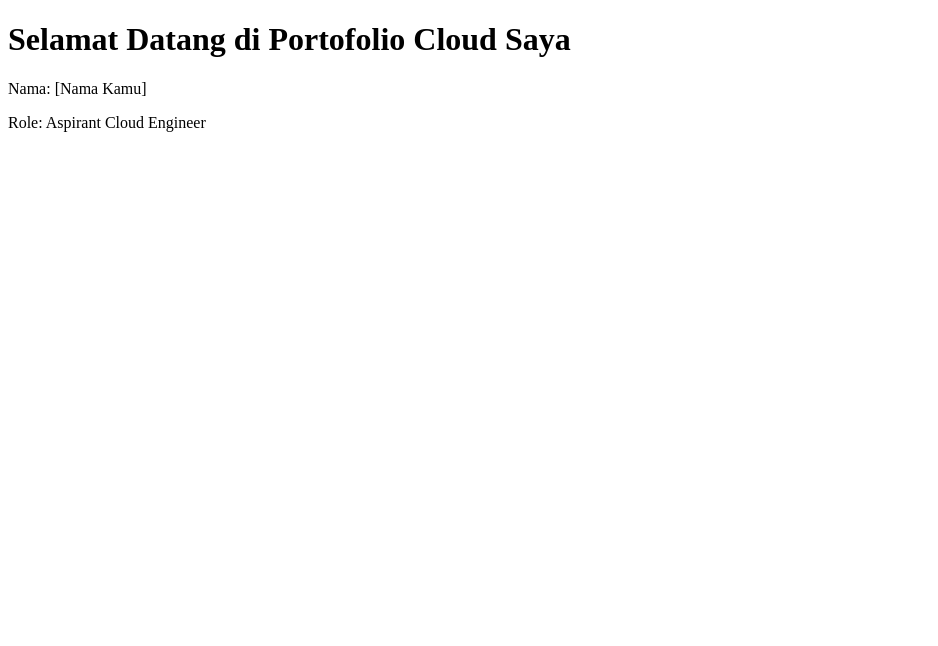
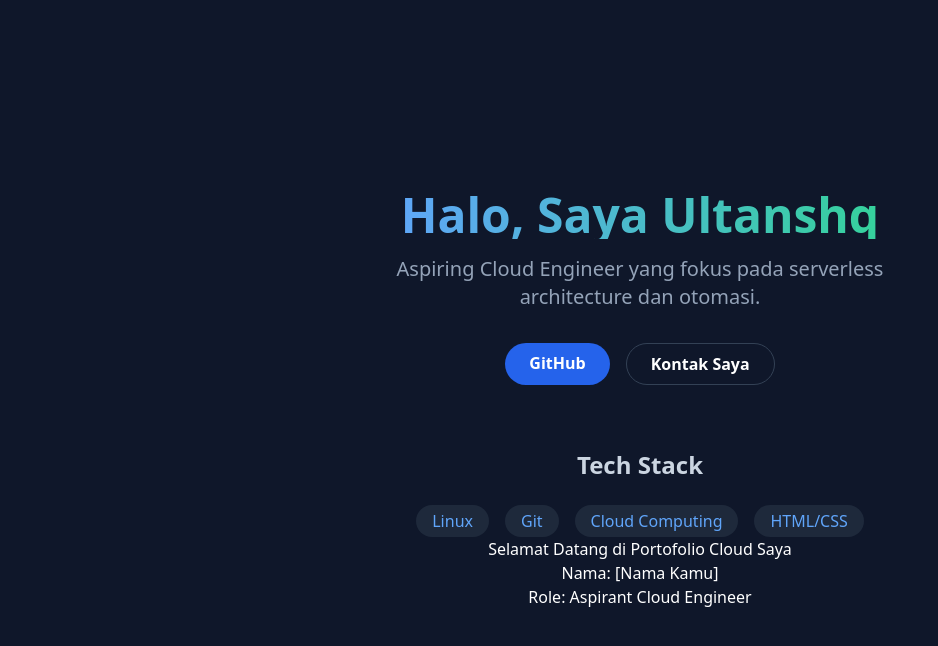
Before and after one commit to Ultanshq/cloud-resume, a plain HTML site: page index.html in a window 1280 px wide. Shown: the whole page, without its empty margins (0-938 px from the left). Drawn offline with nearby package versions, Linux system fonts and the light colour scheme.

Commit message:
Update layout dengan Tailwind CSS

```diff
--- a/index.html
+++ b/index.html
@@ -1,4 +1,43 @@
 <!DOCTYPE html>
+<html lang="id">
+<head>
+    <meta charset="UTF-8">
+    <meta name="viewport" content="width=device-width, initial-scale=1.0">
+    <script src="https://cdn.tailwindcss.com"></script>
+    <title>Ultanshq | Cloud Engineer</title>
+</head>
+<body class="bg-slate-900 text-white min-h-screen flex flex-col items-center justify-center p-6">
+
+    <div class="text-center">
+        <h1 class="text-5xl font-extrabold mb-4 text-transparent bg-clip-text bg-gradient-to-r from-blue-400 to-emerald-400">
+            Halo, Saya Ultanshq
+        </h1>
+        <p class="text-xl text-slate-400 mb-8 max-w-lg">
+            Aspiring Cloud Engineer yang fokus pada serverless architecture dan otomasi.
+        </p>
+
+        <div class="flex justify-center gap-4">
+            <a href="https://github.com/Ultanshq" target="_blank" class="bg-blue-600 hover:bg-blue-700 px-6 py-2 rounded-full font-semibold transition">
+                GitHub
+            </a>
+            <a href="mailto:sultandan216@gmail.com" class="border border-slate-700 hover:bg-slate-800 px-6 py-2 rounded-full font-semibold transition">
+                Kontak Saya
+            </a>
+        </div>
+    </div>
+
+    <div class="mt-16 text-center">
+        <h2 class="text-2xl font-semibold mb-6 text-slate-300">Tech Stack</h2>
+        <div class="flex flex-wrap justify-center gap-4">
+            <span class="bg-slate-800 px-4 py-1 rounded-full text-blue-400">Linux</span>
+            <span class="bg-slate-800 px-4 py-1 rounded-full text-blue-400">Git</span>
+            <span class="bg-slate-800 px-4 py-1 rounded-full text-blue-400">Cloud Computing</span>
+            <span class="bg-slate-800 px-4 py-1 rounded-full text-blue-400">HTML/CSS</span>
+        </div>
+    </div>
+
+</body>
+</html><!DOCTYPE html>
 <html>
 <head>
     <title>Cloud Resume</title>
```
